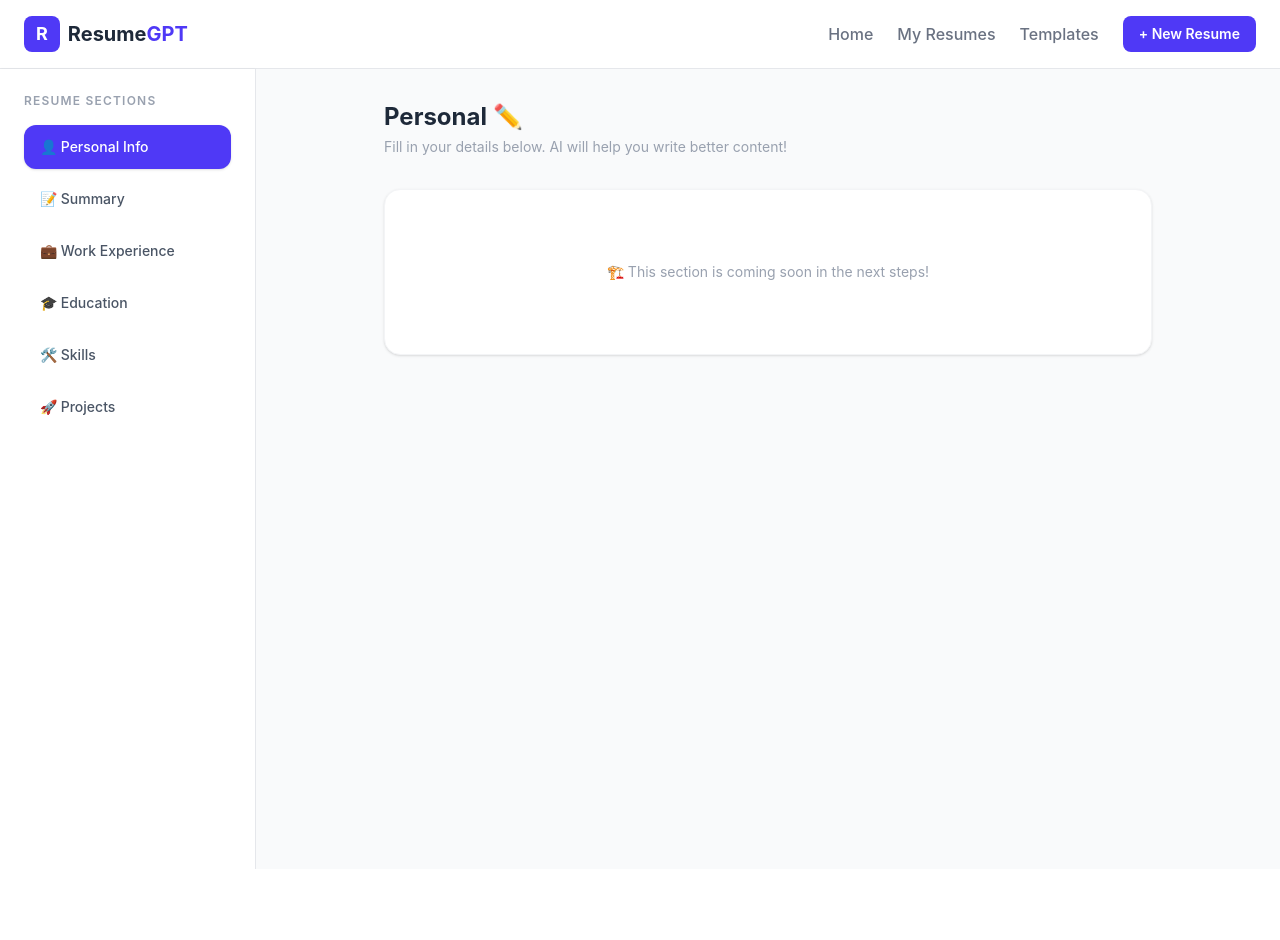
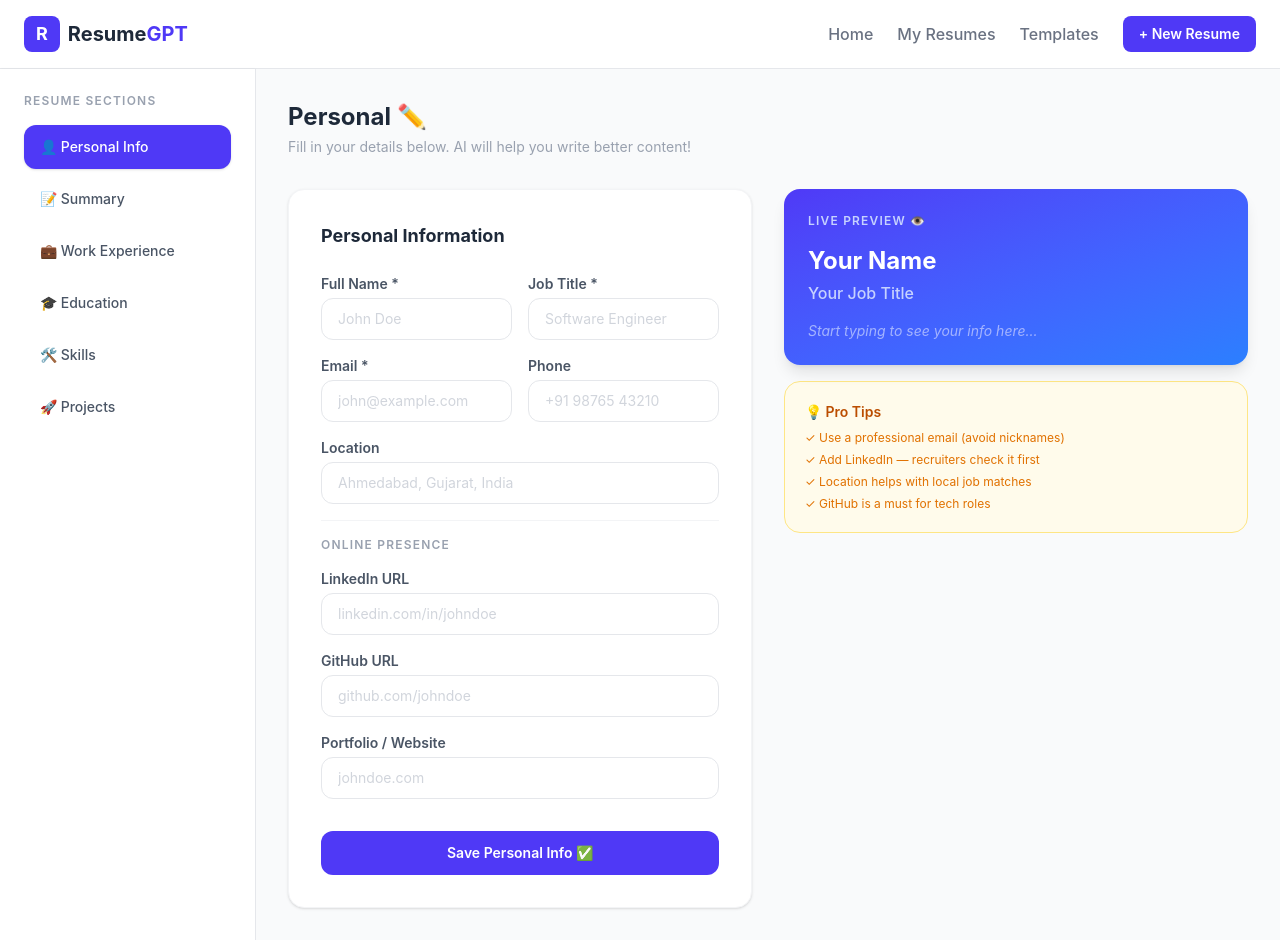
Before and after one commit to krishpatel007a-ctrl/resumegpt-ai, a React (Vite) app: page / in a window 1280 px wide. Before the commit the page ends 869 px from the top, so only its background shows below. Built offline with nearby package versions, Linux system fonts and the light colour scheme.

Commit message:
Step 5: Personal Info form with live preview

```diff
--- a/src/components/MainContent.jsx
+++ b/src/components/MainContent.jsx
@@ -1,8 +1,24 @@
+import PersonalInfoForm from "../forms/PersonalInfoForm";
+
 function MainContent({ activeSection }) {
+  function renderSection() {
+    switch (activeSection) {
+      case "personal":
+        return <PersonalInfoForm />;
+      default:
+        return (
+          <div className="bg-white rounded-2xl shadow-sm border border-gray-100 p-8">
+            <p className="text-gray-400 text-center text-sm py-10">
+              🏗️ This section is coming in the next steps!
+            </p>
+          </div>
+        );
+    }
+  }
+
   return (
     <main className="flex-1 p-8 bg-gray-50">
-
-      <div className="max-w-3xl mx-auto">
+      <div className="max-w-5xl mx-auto">
 
         {/* Page Header */}
         <div className="mb-8">
@@ -14,15 +30,10 @@ function MainContent({ activeSection }) {
           </p>
         </div>
 
-        {/* Placeholder Card */}
-        <div className="bg-white rounded-2xl shadow-sm border border-gray-100 p-8">
-          <p className="text-gray-400 text-center text-sm py-10">
-            🏗️ This section is coming soon in the next steps!
-          </p>
-        </div>
+        {/* Active Section */}
+        {renderSection()}
 
       </div>
-
     </main>
   );
 }
--- /dev/null
+++ b/src/forms/PersonalInfoForm.jsx
@@ -0,0 +1,224 @@
+import { useState } from "react";
+
+const defaultData = {
+  fullName: "",
+  jobTitle: "",
+  email: "",
+  phone: "",
+  location: "",
+  linkedin: "",
+  github: "",
+  website: "",
+};
+
+// Reusable Input Field component
+function InputField({ label, name, value, onChange, placeholder, type = "text" }) {
+  return (
+    <div className="flex flex-col gap-1">
+      <label className="text-sm font-semibold text-gray-600">
+        {label}
+      </label>
+      <input
+        type={type}
+        name={name}
+        value={value}
+        onChange={onChange}
+        placeholder={placeholder}
+        className="border border-gray-200 rounded-xl px-4 py-2.5 text-sm text-gray-800
+                   focus:outline-none focus:ring-2 focus:ring-indigo-400
+                   placeholder-gray-300 transition"
+      />
+    </div>
+  );
+}
+
+// Live Preview Card
+function PreviewCard({ data }) {
+  return (
+    <div className="bg-gradient-to-br from-indigo-600 to-blue-500
+                    rounded-2xl p-6 text-white shadow-lg sticky top-8">
+
+      <p className="text-xs font-semibold uppercase tracking-widest
+                    text-indigo-200 mb-4">
+        Live Preview 👁️
+      </p>
+
+      <h2 className="text-2xl font-bold">
+        {data.fullName || "Your Name"}
+      </h2>
+      <p className="text-indigo-200 font-medium mt-1">
+        {data.jobTitle || "Your Job Title"}
+      </p>
+
+      <div className="mt-4 space-y-1.5 text-sm text-indigo-100">
+        {data.email && (
+          <p>📧 {data.email}</p>
+        )}
+        {data.phone && (
+          <p>📞 {data.phone}</p>
+        )}
+        {data.location && (
+          <p>📍 {data.location}</p>
+        )}
+        {data.linkedin && (
+          <p>💼 {data.linkedin}</p>
+        )}
+        {data.github && (
+          <p>🐙 {data.github}</p>
+        )}
+        {data.website && (
+          <p>🌐 {data.website}</p>
+        )}
+      </div>
+
+      {/* Empty state */}
+      {!data.email && !data.phone && !data.location && (
+        <p className="text-indigo-300 text-sm mt-4 italic">
+          Start typing to see your info here...
+        </p>
+      )}
+
+    </div>
+  );
+}
+
+// Main Form Component
+function PersonalInfoForm() {
+  const [formData, setFormData] = useState(defaultData);
+
+  function handleChange(e) {
+    const { name, value } = e.target;
+    setFormData((prev) => ({ ...prev, [name]: value }));
+  }
+
+  function handleSave() {
+    alert("✅ Personal info saved! (We'll connect this to storage in a later step)");
+  }
+
+  return (
+    <div className="grid grid-cols-1 lg:grid-cols-2 gap-8">
+
+      {/* LEFT — Form */}
+      <div className="bg-white rounded-2xl shadow-sm border border-gray-100 p-8">
+
+        <h3 className="text-lg font-bold text-gray-800 mb-6">
+          Personal Information
+        </h3>
+
+        <div className="space-y-4">
+
+          {/* Row 1 */}
+          <div className="grid grid-cols-2 gap-4">
+            <InputField
+              label="Full Name *"
+              name="fullName"
+              value={formData.fullName}
+              onChange={handleChange}
+              placeholder="John Doe"
+            />
+            <InputField
+              label="Job Title *"
+              name="jobTitle"
+              value={formData.jobTitle}
+              onChange={handleChange}
+              placeholder="Software Engineer"
+            />
+          </div>
+
+          {/* Row 2 */}
+          <div className="grid grid-cols-2 gap-4">
+            <InputField
+              label="Email *"
+              name="email"
+              value={formData.email}
+              onChange={handleChange}
+              placeholder="john@example.com"
+              type="email"
+            />
+            <InputField
+              label="Phone"
+              name="phone"
+              value={formData.phone}
+              onChange={handleChange}
+              placeholder="+91 98765 43210"
+            />
+          </div>
+
+          {/* Row 3 */}
+          <InputField
+            label="Location"
+            name="location"
+            value={formData.location}
+            onChange={handleChange}
+            placeholder="Ahmedabad, Gujarat, India"
+          />
+
+          {/* Divider */}
+          <div className="border-t border-gray-100 pt-4">
+            <p className="text-xs font-semibold text-gray-400
+                          uppercase tracking-widest mb-4">
+              Online Presence
+            </p>
+
+            <div className="space-y-4">
+              <InputField
+                label="LinkedIn URL"
+                name="linkedin"
+                value={formData.linkedin}
+                onChange={handleChange}
+                placeholder="linkedin.com/in/johndoe"
+              />
+              <InputField
+                label="GitHub URL"
+                name="github"
+                value={formData.github}
+                onChange={handleChange}
+                placeholder="github.com/johndoe"
+              />
+              <InputField
+                label="Portfolio / Website"
+                name="website"
+                value={formData.website}
+                onChange={handleChange}
+                placeholder="johndoe.com"
+              />
+            </div>
+          </div>
+
+        </div>
+
+        {/* Save Button */}
+        <button
+          onClick={handleSave}
+          className="mt-8 w-full bg-indigo-600 text-white py-3 rounded-xl
+                     font-semibold hover:bg-indigo-700 transition text-sm"
+        >
+          Save Personal Info ✅
+        </button>
+
+      </div>
+
+      {/* RIGHT — Live Preview */}
+      <div>
+        <PreviewCard data={formData} />
+
+        {/* Tips Card */}
+        <div className="mt-4 bg-amber-50 border border-amber-200
+                        rounded-2xl p-5">
+          <p className="text-sm font-semibold text-amber-700 mb-2">
+            💡 Pro Tips
+          </p>
+          <ul className="text-xs text-amber-600 space-y-1.5">
+            <li>✓ Use a professional email (avoid nicknames)</li>
+            <li>✓ Add LinkedIn — recruiters check it first</li>
+            <li>✓ Location helps with local job matches</li>
+            <li>✓ GitHub is a must for tech roles</li>
+          </ul>
+        </div>
+      </div>
+
+    </div>
+  );
+}
+
+export default PersonalInfoForm;
```
